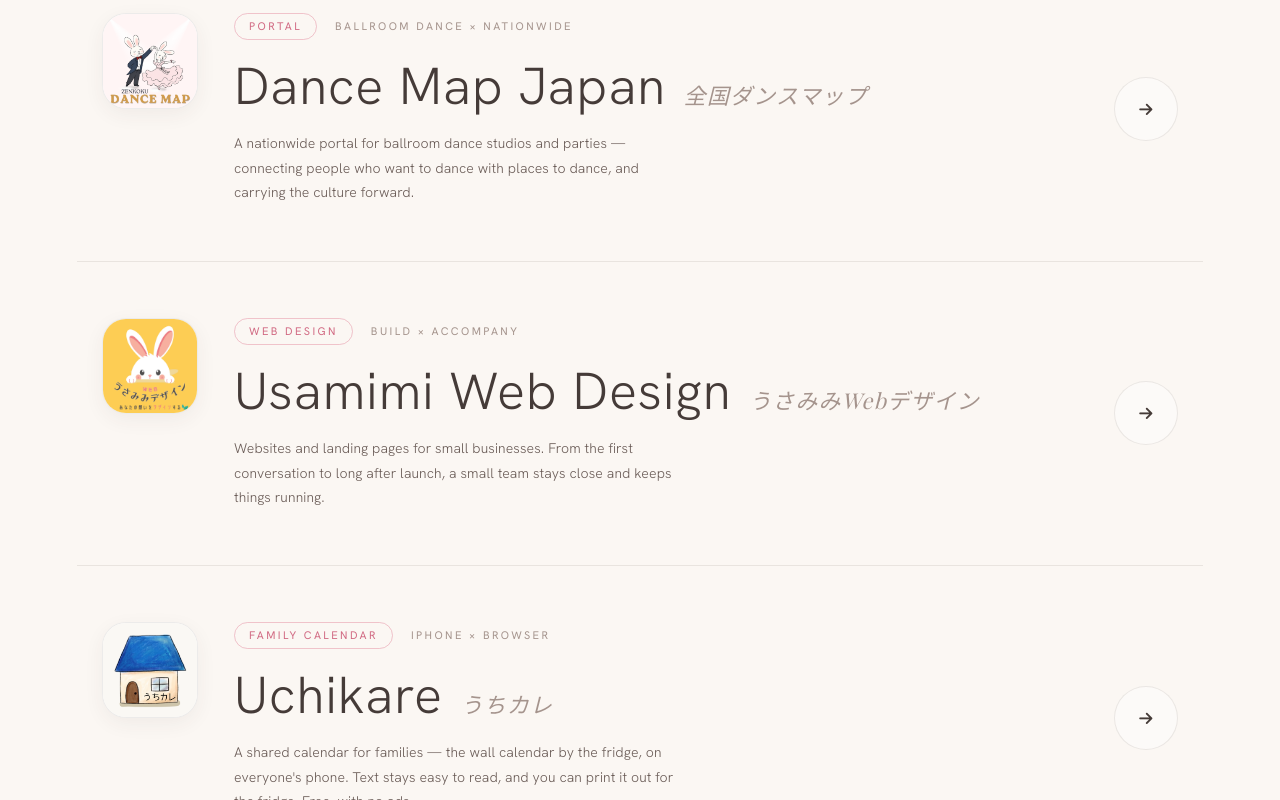
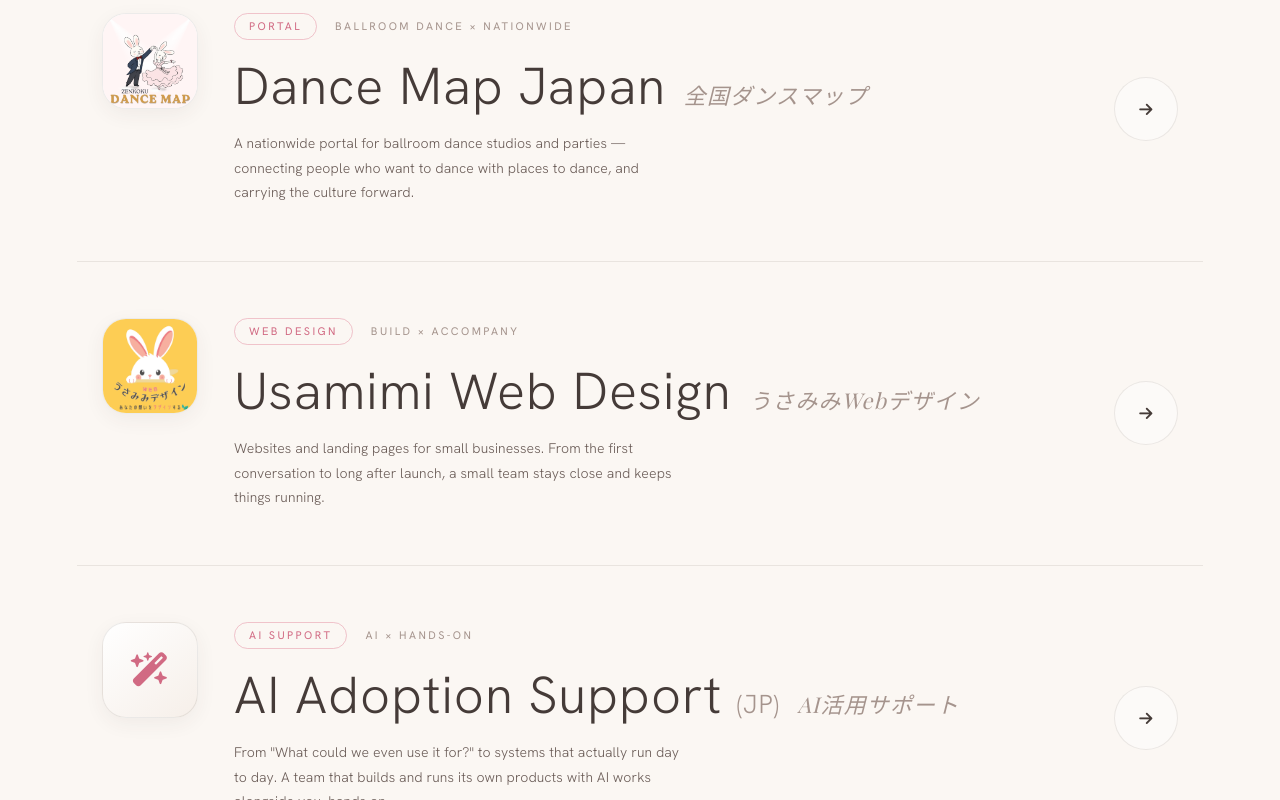
Before and after one commit to hitomiusausa/kuga-corporate-site, a plain HTML site: page en/index.html in a window 1280 px wide. Shown: the part 2000-2800 px from the top of the page. Drawn offline with nearby package versions, Linux system fonts and the light colour scheme; a web font is replaced by a local one.

Commit message:
Top/Services (EN): add the AI Adoption Support card, linking to the Japanese page (JP)
Co-Authored-By: Claude Opus 5.5 <noreply@anthropic.com>

```diff
--- a/en/index.html
+++ b/en/index.html
@@ -103,6 +103,15 @@
       </div>
       <div class="arrow"><i class="fa-solid fa-arrow-right"></i></div>
     </a>
+    <a class="svc rv" href="../ai.html" hreflang="ja">
+      <div class="s-logo s-icon" aria-hidden="true"><i class="fa-solid fa-wand-magic-sparkles"></i></div>
+      <div>
+        <div class="meta"><span class="badge">AI SUPPORT</span><span>AI × HANDS-ON</span></div>
+        <h3>AI Adoption Support <span style="font-size:.5em;color:var(--muted)">(JP)</span><span class="en">AI活用サポート</span></h3>
+        <p>From "What could we even use it for?" to systems that actually run day to day. A team that builds and runs its own products with AI works alongside you, hands on.</p>
+      </div>
+      <div class="arrow"><i class="fa-solid fa-arrow-right"></i></div>
+    </a>
     <a class="svc rv" href="https://site.uchikare.jp/" target="_blank" rel="noopener">
       <div class="s-logo"><img src="../assets/img/app-uchikare.png" alt="Uchikare app icon"></div>
       <div>
```
